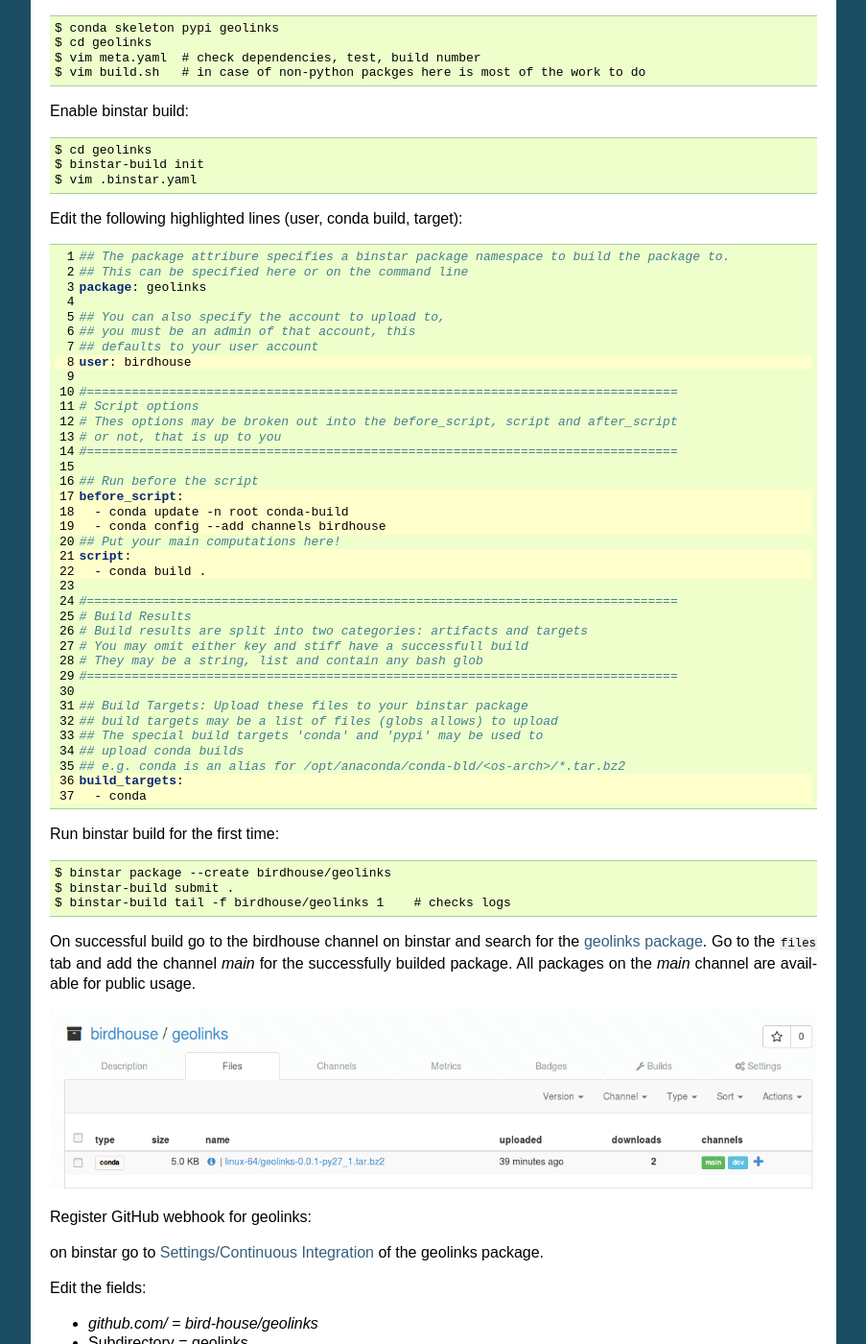
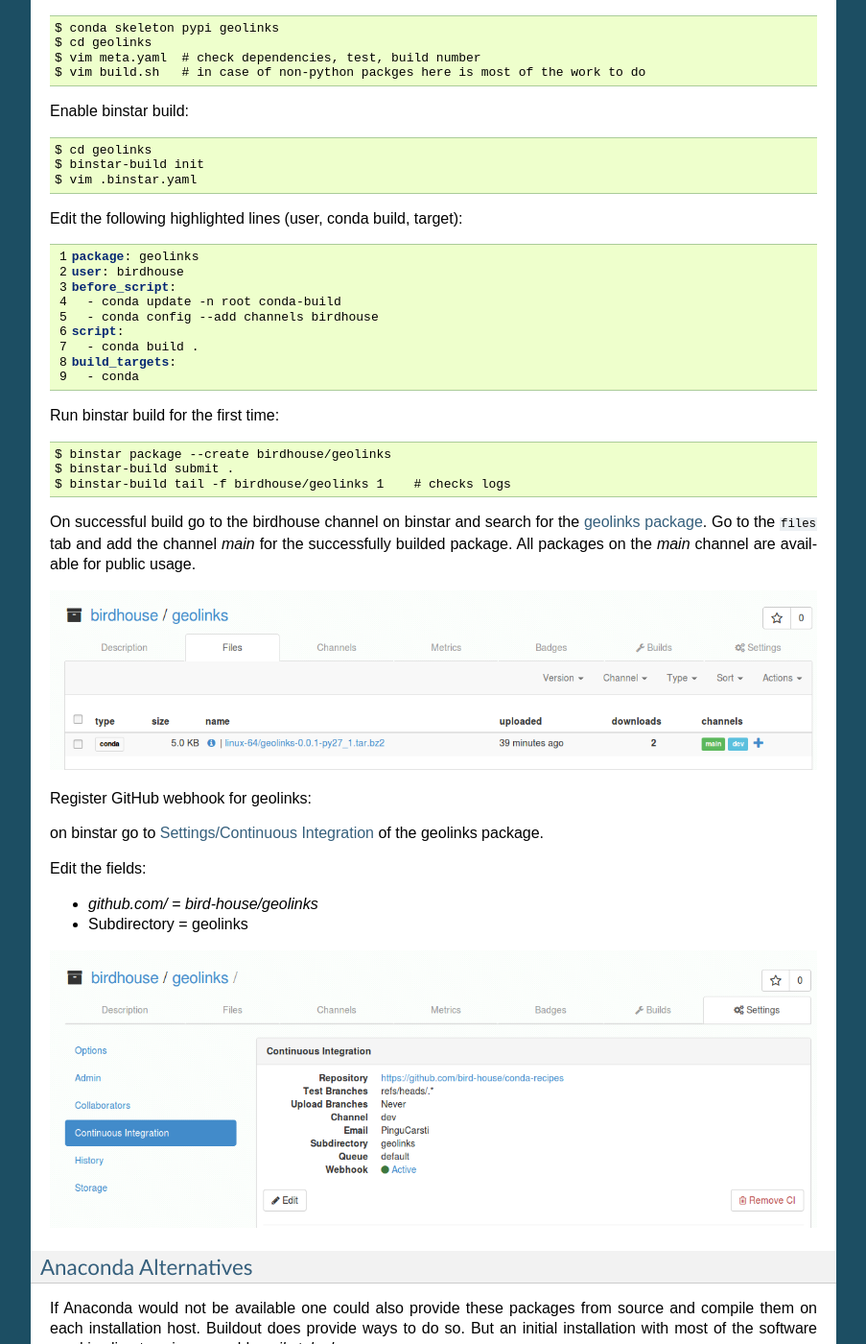
Before and after one commit to bird-house/birdhouse-docs, a Sphinx documentation site: the page built from docs/source/dev_guide.rst, in a window 1280 px wide and 1400 px high, scrolled down 1490 px. Shown: the whole window at 96% size, without its empty margins (198-1101 px from the left). Built offline with Sphinx 7.4.7, drawn with Linux system fonts in a browser that asks for light colours.

Commit message:
update binstar example

```diff
--- a/docs/source/dev_guide.rst
+++ b/docs/source/dev_guide.rst
@@ -73,7 +73,6 @@
 
 .. literalinclude:: binstar.yml
     :language: yaml
-    :emphasize-lines: 8,17-19,21-22,36-37
     :linenos:
 
 Run binstar build for the first time::
```
Also changed, not shown: docs/source/binstar.yml (+0 -29 lines).
